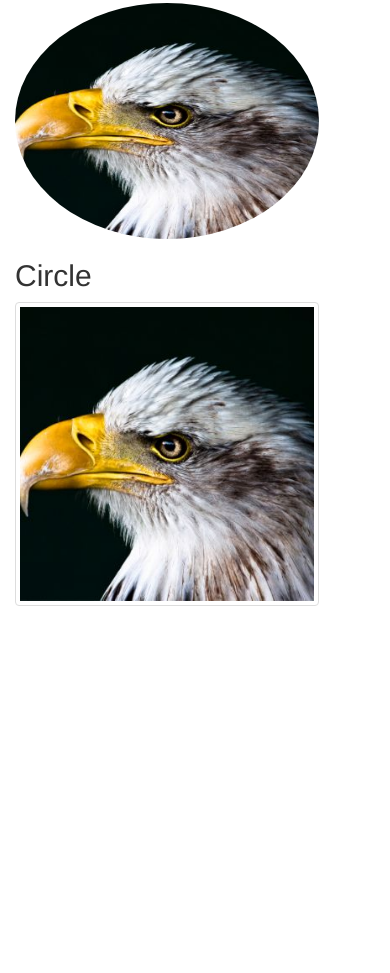
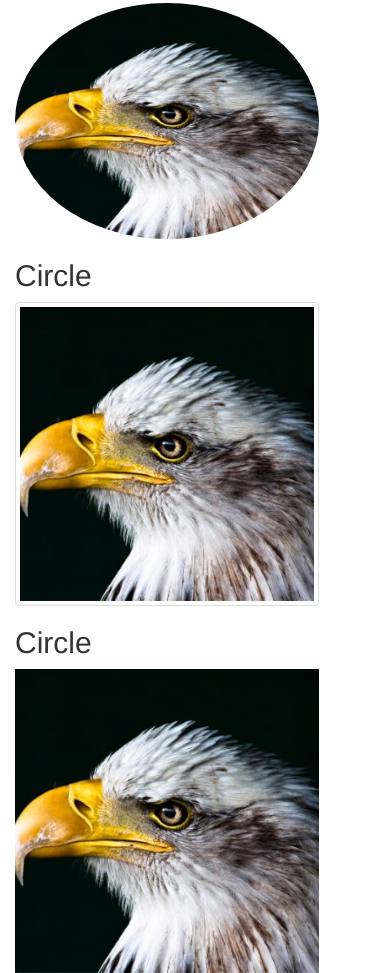
Before and after one commit to aemanmasoodi/bootstrap, a plain HTML site: page index.html in a window 390 px wide. Shown: the part 1515-2488 px from the top of the page. Before the commit the page ends 2121 px from the top, so only its background shows below. Drawn offline with nearby package versions, Linux system fonts and the light colour scheme.

Commit message:
Responsive image

```diff
--- a/index.html
+++ b/index.html
@@ -165,6 +165,11 @@
     <h2>Circle</h2>
     <img src="bird.jpg" class="img-thumbnail" alt="Cinque Terre" width="304" height="236">
     </div>
+    <div class="container">
+    <h2>Circle</h2>
+    <img src="bird.jpg" class="img-responsive" alt="Cinque Terre" width="304" height="236">
+    </div>
+
 
 
 
```
